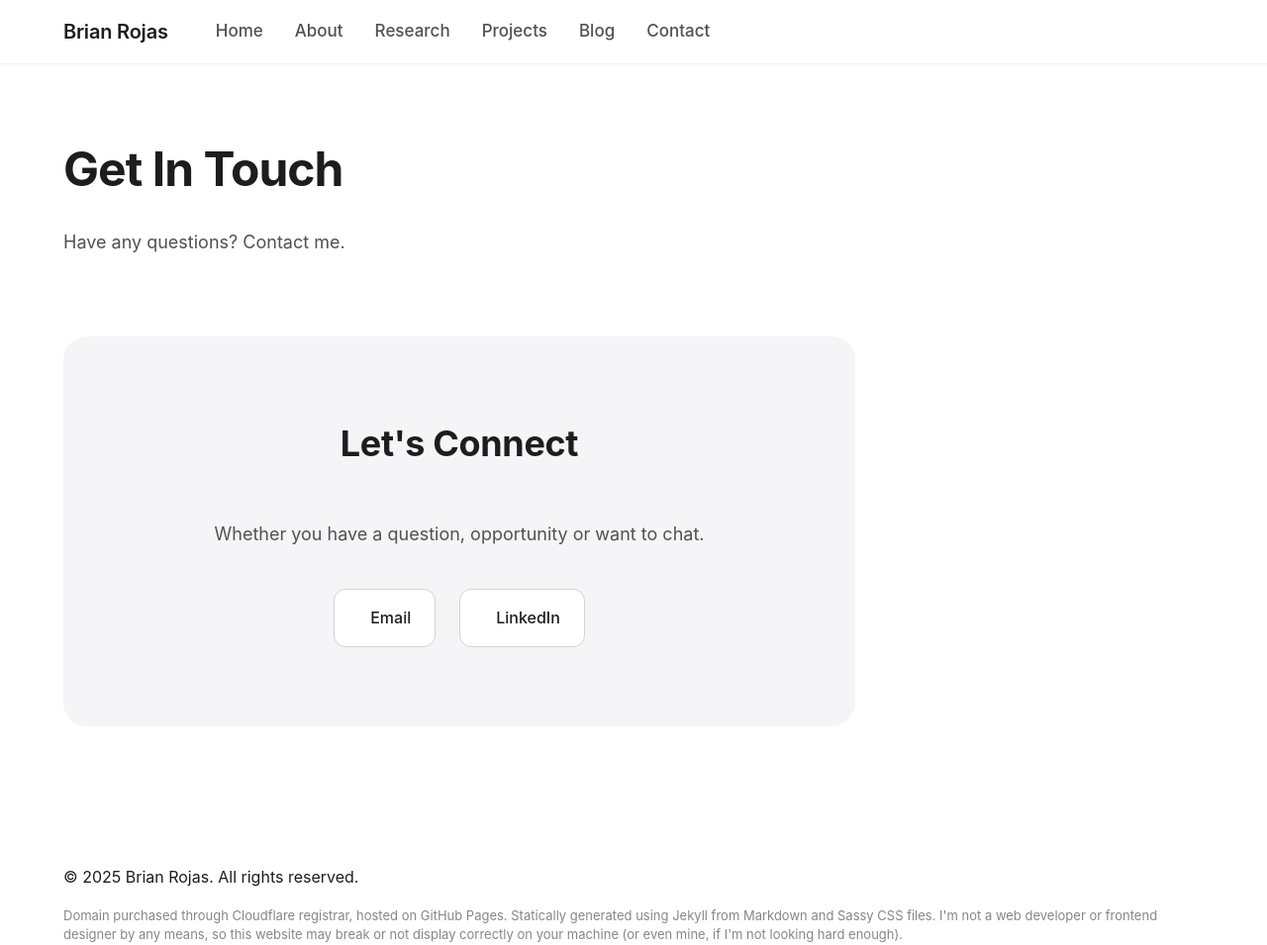
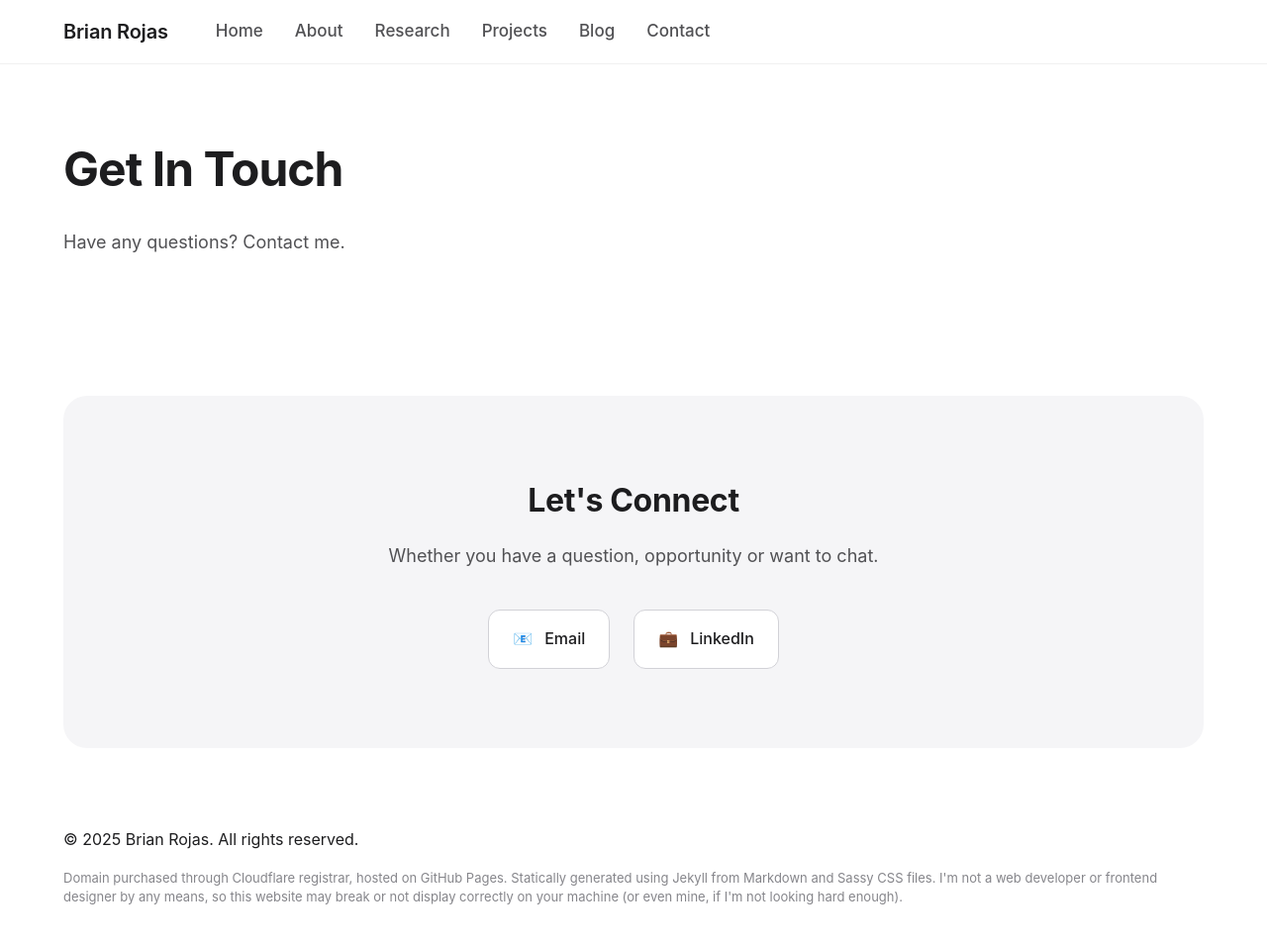
Before and after one commit to brianrojrc/brianrojrc.github.io, a Jekyll site: the page built from contact.md, in a window 1280 px wide and 955 px high. Shown: the whole window at 99% size. Built offline with Jekyll 4.4.1, drawn with Linux system fonts in a browser that asks for light colours.

Commit message:
Update contact.md

```diff
--- a/contact.md
+++ b/contact.md
@@ -8,18 +8,19 @@ title: Contact
     <p class="description">
        Have any questions? Contact me.
     </p>
+</section>
 
 <section class="fade-in">
-    <div style="background: var(--bg-secondary); border-radius: 24px; padding: 80px 40px; text-align: center; margin: 80px 0;">
+    <div class="contact-section">
         <h2>Let's Connect</h2>
-        <p style="font-size: 18px; color: var(--text-secondary); margin-bottom: 40px;">Whether you have a question, opportunity or want to chat.</p>
-        <div style="display: flex; justify-content: center; gap: 24px; flex-wrap: wrap;">
-            <a href="mailto:brianroj@pm.me" style="display: flex; align-items: center; gap: 12px; padding: 16px 24px; background: var(--bg); border: 1px solid var(--border); border-radius: 12px; text-decoration: none; color: var(--text-primary); font-weight: 500;">
-                <span></span>
+        <p>Whether you have a question, opportunity or want to chat.</p>
+        <div class="contact-links">
+            <a href="mailto:brianroj@pm.me" class="contact-link">
+                <span>📧</span>
                 <span>Email</span>
             </a>
-            <a href="https://www.linkedin.com/in/brian-rojas-9b0b5237a" target="_blank" style="display: flex; align-items: center; gap: 12px; padding: 16px 24px; background: var(--bg); border: 1px solid var(--border); border-radius: 12px; text-decoration: none; color: var(--text-primary); font-weight: 500;">
-                <span></span>
+            <a href="https://www.linkedin.com/in/brian-rojas-9b0b5237a" target="_blank" class="contact-link">
+                <span>💼</span>
                 <span>LinkedIn</span>
             </a>
         </div>
```
